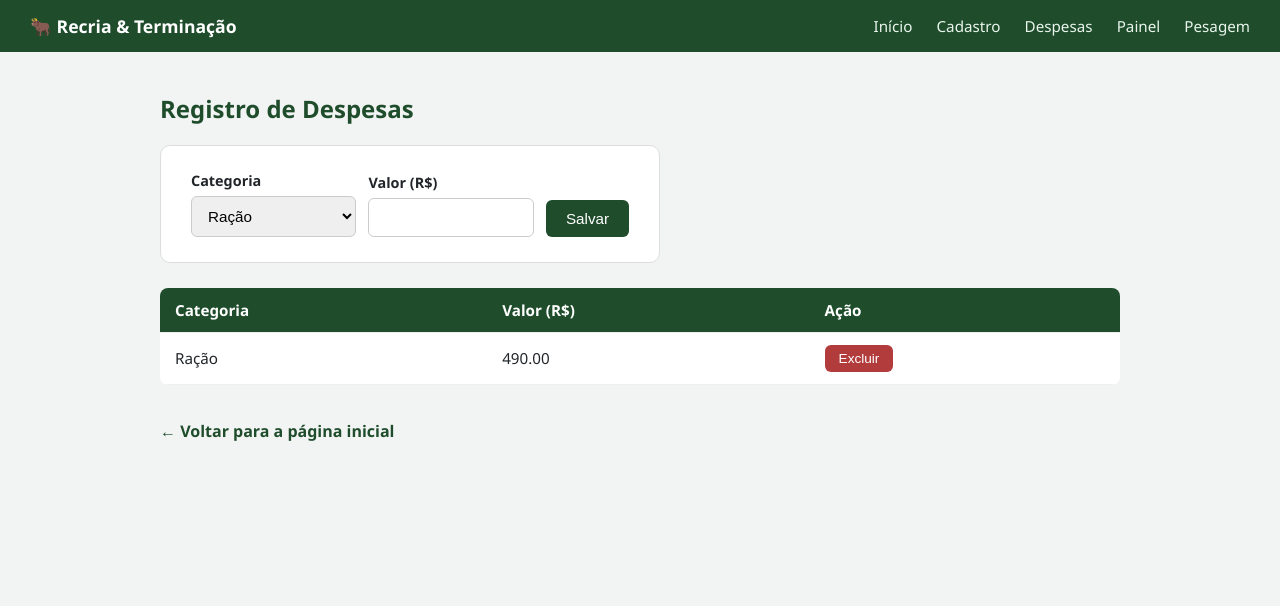
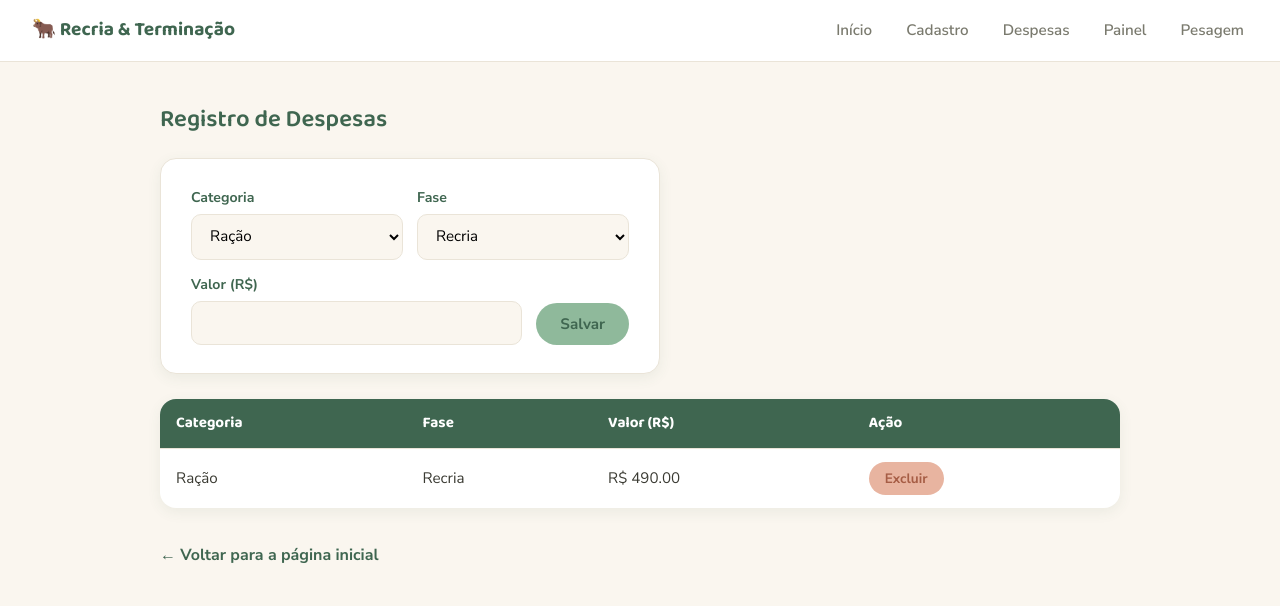
Before and after one commit to tiagosabaini/projeto-software-agro-recria-terminacao, a Flask app: page /despesas in a window 1280 px wide. Shown: the top 606 px of the page. Run offline with Flask 3, Linux system fonts and the light colour scheme; data comes from the database, SQL or seed files in the repository; both versions use the stored data as it was after the commit.

Commit message:
Ajustes finais (Conflito de Merge)

```diff
--- a/app.py
+++ b/app.py
@@ -1,17 +1,20 @@
-from flask import Flask, render_template, request, redirect, url_for
+from datetime import datetime
+from flask import Flask, redirect, render_template, request, url_for
 from config_banco import conectar, criar_tabelas
-from datetime import datetime
 
 app = Flask(__name__)
 
+# Garante que as tabelas e colunas existam ao iniciar
 criar_tabelas()
+
 
 # --- Rota Principal ---
 @app.route('/')
 def index():
     return render_template('index.html')
 
-# --- Rota de Cadastro ---
+
+# --- Rota de Cadastro de Lote ---
 @app.route('/cadastro', methods=['GET', 'POST'])
 def cadastro():
     if request.method == 'POST':
@@ -19,37 +22,69 @@ def cadastro():
         fase_atual = request.form.get('fase_atual')
         data_inicio = request.form.get('data_inicio')
 
-        conexao = conectar()
-        conexao.execute(
-            'INSERT INTO lotes (identificacao, fase_atual, data_inicio) VALUES (?, ?, ?)',
-            (identificacao, fase_atual, data_inicio)
-        )
-        conexao.commit()
-        conexao.close()
+        if identificacao and fase_atual and data_inicio:
+            conexao = conectar()
+            conexao.execute(
+                'INSERT INTO lotes (identificacao, fase_atual, data_inicio)'
+                ' VALUES (?, ?, ?)',
+                (identificacao, fase_atual, data_inicio),
+            )
+            conexao.commit()
+            conexao.close()
 
         return redirect(url_for('cadastro'))
 
     return render_template('cadastro.html')
 
+
 # --- Rota do Painel ---
 @app.route('/painel')
 def painel():
-    custo_total = 12500.00
-    total_arrobas_ganhas = 50.0
-    preco_mercado = 245.00
-    custo_recria = 190.00
-    custo_terminacao = 270.00
+    conexao = conectar()
 
-    custo_arroba = custo_total / total_arrobas_ganhas
-    lucro = True if preco_mercado >= custo_arroba else False
+    despesas_recria = conexao.execute(
+        "SELECT COALESCE(SUM(valor), 0) as total FROM despesas WHERE fase ="
+        " 'Recria'"
+    ).fetchone()['total']
+
+    despesas_terminacao = conexao.execute(
+        "SELECT COALESCE(SUM(valor), 0) as total FROM despesas WHERE fase ="
+        " 'Terminação'"
+    ).fetchone()['total']
+
+    pesagens = conexao.execute(
+        'SELECT peso FROM pesagens ORDER BY data ASC'
+    ).fetchall()
+    conexao.close()
+
+    custo_total = despesas_recria + despesas_terminacao
+    custo_arroba = None
+    custo_recria = None
+    custo_terminacao = None
+    lucro = None
+
+    if len(pesagens) >= 2:
+        ganho_peso_kg = pesagens[-1]['peso'] - pesagens[0]['peso']
+
+        if ganho_peso_kg > 0:
+            total_arrobas_ganhas = ganho_peso_kg / 15
+            preco_mercado = 245.00
+
+            custo_arroba = round(custo_total / total_arrobas_ganhas, 2)
+            custo_recria = round(despesas_recria / total_arrobas_ganhas, 2)
+            custo_terminacao = round(
+                despesas_terminacao / total_arrobas_ganhas, 2
+            )
+            lucro = preco_mercado >= custo_arroba
 
     return render_template(
         'painel.html',
         custo_arroba=custo_arroba,
         lucro=lucro,
         custo_recria=custo_recria,
-        custo_terminacao=custo_terminacao
+        custo_terminacao=custo_terminacao,
     )
+
 
 # --- Rota de Despesas ---
 @app.route('/despesas', methods=['GET', 'POST'])
@@ -58,15 +93,22 @@ def despesas():
 
     if request.method == 'POST':
         categoria = request.form.get('categoria')
-        valor = request.form.get('valor')
+        fase = request.form.get('fase')
+        valor_raw = request.form.get('valor')
 
-        conexao.execute(
-            'INSERT INTO despesas (categoria, valor) VALUES (?, ?)',
-            (categoria, valor)
-        )
-        conexao.commit()
+        if categoria and fase and valor_raw:
+            try:
+                valor = float(valor_raw)
+                conexao.execute(
+                    'INSERT INTO despesas (categoria, fase, valor) VALUES (?, ?,'
+                    ' ?)',
+                    (categoria, fase, valor),
+                )
+                conexao.commit()
+            except ValueError:
+                pass
+
         conexao.close()
-
         return redirect(url_for('despesas'))
 
     lista_despesas = conexao.execute('SELECT * FROM despesas').fetchall()
@@ -74,7 +116,9 @@ def despesas():
 
     return render_template('despesas.html', despesas=lista_despesas)
 
-@app.route('/despesas/excluir/<int:id_despesa>', methods=['POST'])
+
+# --- Rota de Exclusão de Despesa ---
+@app.route('/excluir_despesa/<int:id_despesa>', methods=['POST'])
 def excluir_despesa(id_despesa):
     conexao = conectar()
     conexao.execute('DELETE FROM despesas WHERE id = ?', (id_despesa,))
@@ -83,28 +127,33 @@ def excluir_despesa(id_despesa):
 
     return redirect(url_for('despesas'))
 
+
 # --- Rota de Pesagem ---
 @app.route('/pesagem', methods=['GET', 'POST'])
 def pesagem():
     conexao = conectar()
 
     if request.method == 'POST':
-        peso = request.form.get('peso')
+        peso_raw = request.form.get('peso')
         data = request.form.get('data')
 
-        conexao.execute(
-            'INSERT INTO pesagens (peso, data) VALUES (?, ?)',
-            (peso, data)
-        )
-        conexao.commit()
+        if peso_raw and data:
+            try:
+                peso = float(peso_raw)
+                conexao.execute(
+                    'INSERT INTO pesagens (peso, data) VALUES (?, ?)',
+                    (peso, data),
+                )
+                conexao.commit()
+            except ValueError:
+                pass
+
         conexao.close()
-
         return redirect(url_for('pesagem'))
 
     registros = conexao.execute('SELECT * FROM pesagens').fetchall()
     conexao.close()
 
-    # Ordena por data para calcular o GMD (Ganho Médio Diário) entre pesagens
     registros_ordenados = sorted(registros, key=lambda r: r['data'])
 
     lista_pesagens = []
@@ -113,20 +162,24 @@ def pesagem():
     for r in registros_ordenados:
         gmd = None
         if anterior is not None:
-            data_atual = datetime.strptime(r['data'], '%Y-%m-%d')
-            data_anterior = datetime.strptime(anterior['data'], '%Y-%m-%d')
-            dias = (data_atual - data_anterior).days
-            if dias > 0:
-                gmd = (r['peso'] - anterior['peso']) / dias
+            try:
+                data_atual = datetime.strptime(r['data'], '%Y-%m-%d')
+                data_anterior = datetime.strptime(anterior['data'], '%Y-%m-%d')
+                dias = (data_atual - data_anterior).days
+                if dias > 0:
+                    gmd = round((r['peso'] - anterior['peso']) / dias, 3)
+            except ValueError:
+                gmd = None
 
         lista_pesagens.append({
             'data': r['data'],
             'peso': r['peso'],
-            'gmd': gmd
+            'gmd': gmd,
         })
         anterior = r
 
     return render_template('pesagem.html', pesagens=lista_pesagens)
 
+
 if __name__ == '__main__':
     app.run(debug=True)
--- a/static/style.css
+++ b/static/style.css
@@ -1,39 +1,69 @@
+
 /* --- RESET E BASE --- */
 * { box-sizing: border-box; }
 
+:root {
+    --verde-salvia: #8FB99B;
+    --verde-escuro: #3F6650;
+    --creme: #FAF6EF;
+    --branco: #FFFFFF;
+    --terracota: #E8B4A0;
+    --terracota-escuro: #A65D45;
+    --texto: #3A3A32;
+    --texto-suave: #7A7A6E;
+    --borda: #EAE4D8;
+    --raio: 16px;
+    --raio-peq: 10px;
+    --sombra: 0 4px 14px rgba(63, 102, 80, 0.08);
+}
+
 body {
-    font-family: 'Segoe UI', Arial, sans-serif;
-    background-color: #f2f4f3;
+    font-family: 'Nunito Sans', Arial, sans-serif;
+    background-color: var(--creme);
     margin: 0;
-    color: #212529;
+    color: var(--texto);
+    line-height: 1.5;
+}
+
+h1, h2, h3, h4 {
+    font-family: 'Baloo 2', 'Nunito Sans', sans-serif;
+    color: var(--verde-escuro);
+    font-weight: 600;
 }
 
 /* --- NAVBAR --- */
 .navbar {
-    background-color: #1f4d2c;
-    color: #ffffff;
-    padding: 14px 30px;
+    background-color: var(--branco);
+    color: var(--verde-escuro);
+    padding: 16px 32px;
     display: flex;
     justify-content: space-between;
     align-items: center;
     flex-wrap: wrap;
+    border-bottom: 1px solid var(--borda);
 }
 
 .navbar-marca {
+    font-family: 'Baloo 2', sans-serif;
     font-weight: 700;
-    font-size: 1.1rem;
+    font-size: 1.2rem;
+    color: var(--verde-escuro);
 }
 
 .navbar-links a {
-    color: #e9f5ec;
+    color: var(--texto-suave);
     text-decoration: none;
-    margin-left: 20px;
+    margin-left: 22px;
     font-size: 0.95rem;
-    transition: color 0.15s ease;
+    font-weight: 600;
+    padding: 6px 4px;
+    border-bottom: 2px solid transparent;
+    transition: color 0.15s ease, border-color 0.15s ease;
 }
 
 .navbar-links a:hover {
-    color: #a8e6b3;
+    color: var(--verde-escuro);
+    border-bottom-color: var(--verde-salvia);
 }
 
 /* --- CONTEÚDO --- */
@@ -43,46 +73,44 @@ body {
     padding: 0 20px;
 }
 
-h1, h2 {
-    color: #1f4d2c;
-}
-
 /* --- PÁGINA DE INÍCIO --- */
 .container-inicio {
     text-align: center;
 }
 
 .subtitulo {
-    color: #6c757d;
+    color: var(--texto-suave);
     margin-bottom: 40px;
 }
 
 .grid-menu {
     display: grid;
-    grid-template-columns: repeat(auto-fit, minmax(200px, 1fr));
+    grid-template-columns: repeat(auto-fit, minmax(200px, 220px));
+    justify-content: center;
     gap: 20px;
 }
 
 .card-menu {
-    background-color: #ffffff;
-    border: 1px solid #dddddd;
-    border-radius: 10px;
-    padding: 25px 15px;
+    background-color: var(--branco);
+    border: 1px solid var(--borda);
+    border-radius: var(--raio);
+    padding: 28px 18px;
     text-decoration: none;
-    color: #212529;
-    transition: transform 0.15s ease, box-shadow 0.15s ease;
+    color: var(--texto);
+    box-shadow: var(--sombra);
+    transition: transform 0.18s ease, box-shadow 0.18s ease, border-color 0.18s ease;
 }
 
 .card-menu:hover {
     transform: translateY(-4px);
-    box-shadow: 0 6px 14px rgba(0, 0, 0, 0.12);
-    border-color: #1f4d2c;
+    box-shadow: 0 10px 24px rgba(63, 102, 80, 0.14);
+    border-color: var(--verde-salvia);
 }
 
 .card-menu .icone {
-    font-size: 2rem;
+    font-size: 2.1rem;
     display: block;
-    margin-bottom: 10px;
+    margin-bottom: 12px;
 }
 
 .card-menu h3 {
@@ -93,17 +121,18 @@ h1, h2 {
 .card-menu p {
     margin: 0;
     font-size: 0.9rem;
-    color: #6c757d;
+    color: var(--texto-suave);
 }
 
 /* --- FORMULÁRIOS --- */
 .form-caixa {
-    background-color: #ffffff;
-    border: 1px solid #dddddd;
-    border-radius: 10px;
-    padding: 25px 30px;
+    background-color: var(--branco);
+    border: 1px solid var(--borda);
+    border-radius: var(--raio);
+    padding: 28px 30px;
     max-width: 500px;
     margin-bottom: 25px;
+    box-shadow: var(--sombra);
 }
 
 .campo {
@@ -113,22 +142,33 @@ h1, h2 {
 .campo label {
     display: block;
     margin-bottom: 6px;
-    font-weight: 600;
-    font-size: 0.9rem;
+    font-weight: 700;
+    font-size: 0.88rem;
+    color: var(--verde-escuro);
 }
 
 .campo input,
 .campo select {
     width: 100%;
-    padding: 10px 12px;
-    border: 1px solid #ccc;
-    border-radius: 6px;
+    padding: 11px 14px;
+    border: 1.5px solid var(--borda);
+    border-radius: var(--raio-peq);
     font-size: 0.95rem;
+    font-family: 'Nunito Sans', sans-serif;
+    background-color: var(--creme);
+    transition: border-color 0.15s ease, background-color 0.15s ease;
+}
+
+.campo input:focus,
+.campo select:focus {
+    outline: none;
+    border-color: var(--verde-salvia);
+    background-color: var(--branco);
 }
 
 .form-linha {
     display: flex;
-    gap: 12px;
+    gap: 14px;
     align-items: flex-end;
     flex-wrap: wrap;
 }
@@ -140,36 +180,40 @@ h1, h2 {
 }
 
 button, .botao {
-    background-color: #1f4d2c;
-    color: #ffffff;
+    background-color: var(--verde-salvia);
+    color: var(--verde-escuro);
     border: none;
-    padding: 10px 20px;
-    border-radius: 6px;
+    padding: 11px 24px;
+    border-radius: 999px;
     font-size: 0.95rem;
+    font-weight: 700;
+    font-family: 'Nunito Sans', sans-serif;
     cursor: pointer;
-    transition: background-color 0.15s ease;
+    transition: background-color 0.15s ease, transform 0.1s ease;
 }
 
 button:hover, .botao:hover {
-    background-color: #163a20;
+    background-color: #7BAA8A;
+    transform: translateY(-1px);
 }
 
 button.excluir {
-    background-color: #b23b3b;
-    padding: 6px 14px;
+    background-color: var(--terracota);
+    color: var(--terracota-escuro);
+    padding: 7px 16px;
     font-size: 0.85rem;
 }
 
 button.excluir:hover {
-    background-color: #8f2e2e;
+    background-color: #DE9E85;
 }
 
 .voltar {
     display: inline-block;
     margin-top: 15px;
-    color: #1f4d2c;
+    color: var(--verde-escuro);
     text-decoration: none;
-    font-weight: 600;
+    font-weight: 700;
 }
 
 .voltar:hover {
@@ -179,49 +223,56 @@ button.excluir:hover {
 /* --- TABELAS --- */
 table {
     width: 100%;
-    border-collapse: collapse;
+    border-collapse: separate;
+    border-spacing: 0;
     margin: 20px 0;
     font-size: 0.95rem;
-    background-color: #ffffff;
-    border-radius: 8px;
+    background-color: var(--branco);
+    border-radius: var(--raio);
     overflow: hidden;
+    box-shadow: var(--sombra);
 }
 
 th, td {
-    padding: 12px 15px;
+    padding: 13px 16px;
     text-align: left;
-    border-bottom: 1px solid #eeeeee;
+    border-bottom: 1px solid var(--borda);
 }
 
 th {
-    background-color: #1f4d2c;
-    color: #ffffff;
-    font-weight: 600;
+    background-color: var(--verde-escuro);
+    color: var(--branco);
+    font-weight: 700;
+    font-family: 'Baloo 2', sans-serif;
 }
 
-tr:hover {
-    background-color: #f1f8f2;
+tr:last-child td {
+    border-bottom: none;
+}
+
+tr:hover td {
+    background-color: #F5F1E7;
 }
 
 /* --- PAINEL FINANCEIRO --- */
 .alerta-verde {
-    background-color: #d9f2dd;
-    color: #1f4d2c;
-    padding: 15px;
-    border: 1px solid #1f4d2c;
+    background-color: #E3F1E5;
+    color: var(--verde-escuro);
+    padding: 16px 20px;
+    border: 1.5px solid var(--verde-salvia);
     margin-top: 10px;
-    font-weight: bold;
-    border-radius: 8px;
+    font-weight: 700;
+    border-radius: var(--raio-peq);
 }
 
 .alerta-vermelho {
-    background-color: #fbe1e1;
-    color: #8f2e2e;
-    padding: 15px;
-    border: 1px solid #8f2e2e;
+    background-color: #FBEAE4;
+    color: var(--terracota-escuro);
+    padding: 16px 20px;
+    border: 1.5px solid var(--terracota);
     margin-top: 10px;
-    font-weight: bold;
-    border-radius: 8px;
+    font-weight: 700;
+    border-radius: var(--raio-peq);
 }
 
 .painel-comparativo {
@@ -232,15 +283,16 @@ tr:hover {
 }
 
 .card {
-    border: 1px solid #dddddd;
-    padding: 18px;
-    border-radius: 8px;
+    border: 1px solid var(--borda);
+    padding: 20px;
+    border-radius: var(--raio);
     flex: 1;
     min-width: 200px;
-    background-color: #ffffff;
+    background-color: var(--branco);
+    box-shadow: var(--sombra);
 }
 
 .card h4 {
     margin-top: 0;
-    color: #1f4d2c;
+    color: var(--verde-escuro);
 }
--- a/templates/base.html
+++ b/templates/base.html
@@ -1,11 +1,18 @@
 <!DOCTYPE html>
 <html lang="pt-br">
+
 <head>
     <meta charset="UTF-8">
     <meta name="viewport" content="width=device-width, initial-scale=1.0">
     <title>{% block titulo %}Sistema de Gestão de Lotes{% endblock %}</title>
+    <link rel="preconnect" href="https://fonts.googleapis.com">
+    <link rel="preconnect" href="https://fonts.gstatic.com" crossorigin>
+    <link
+        href="https://fonts.googleapis.com/css2?family=Baloo+2:wght@500;600;700&family=Nunito+Sans:wght@400;600;700&display=swap"
+        rel="stylesheet">
     <link rel="stylesheet" href="{{ url_for('static', filename='style.css') }}">
 </head>
+
 <body>
     <nav class="navbar">
         <div class="navbar-marca">🐂 Recria &amp; Terminação</div>
@@ -24,4 +31,5 @@
 
     <script src="{{ url_for('static', filename='script.js') }}"></script>
 </body>
+
 </html>
--- a/templates/despesas.html
+++ b/templates/despesas.html
@@ -16,6 +16,14 @@
     </div>
 
     <div class="campo">
+        <label for="fase">Fase</label>
+        <select name="fase" id="fase">
+            <option value="Recria">Recria</option>
+            <option value="Terminação">Terminação</option>
+        </select>
+    </div>
+
+    <div class="campo">
         <label for="valor">Valor (R$)</label>
         <input type="number" name="valor" id="valor" step="0.01" min="0" required>
     </div>
@@ -27,6 +35,7 @@
     <thead>
         <tr>
             <th>Categoria</th>
+            <th>Fase</th>
             <th>Valor (R$)</th>
             <th>Ação</th>
         </tr>
@@ -35,7 +44,8 @@
         {% for despesa in despesas %}
         <tr>
             <td>{{ despesa.categoria }}</td>
-            <td>{{ "%.2f"|format(despesa.valor) }}</td>
+            <td>{{ despesa.fase }}</td>
+            <td>R$ {{ "%.2f"|format(despesa.valor) }}</td>
             <td>
                 <form action="{{ url_for('excluir_despesa', id_despesa=despesa.id) }}" method="POST">
                     <button type="submit" class="excluir">Excluir</button>
@@ -44,7 +54,7 @@
         </tr>
         {% else %}
         <tr>
-            <td colspan="3">Nenhuma despesa registrada ainda.</td>
+            <td colspan="4">Nenhuma despesa registrada ainda.</td>
         </tr>
         {% endfor %}
     </tbody>
```
Also changed, not shown: config_banco.py (+17 -1 lines), templates/painel.html (+5 -4 lines), dados.db.
